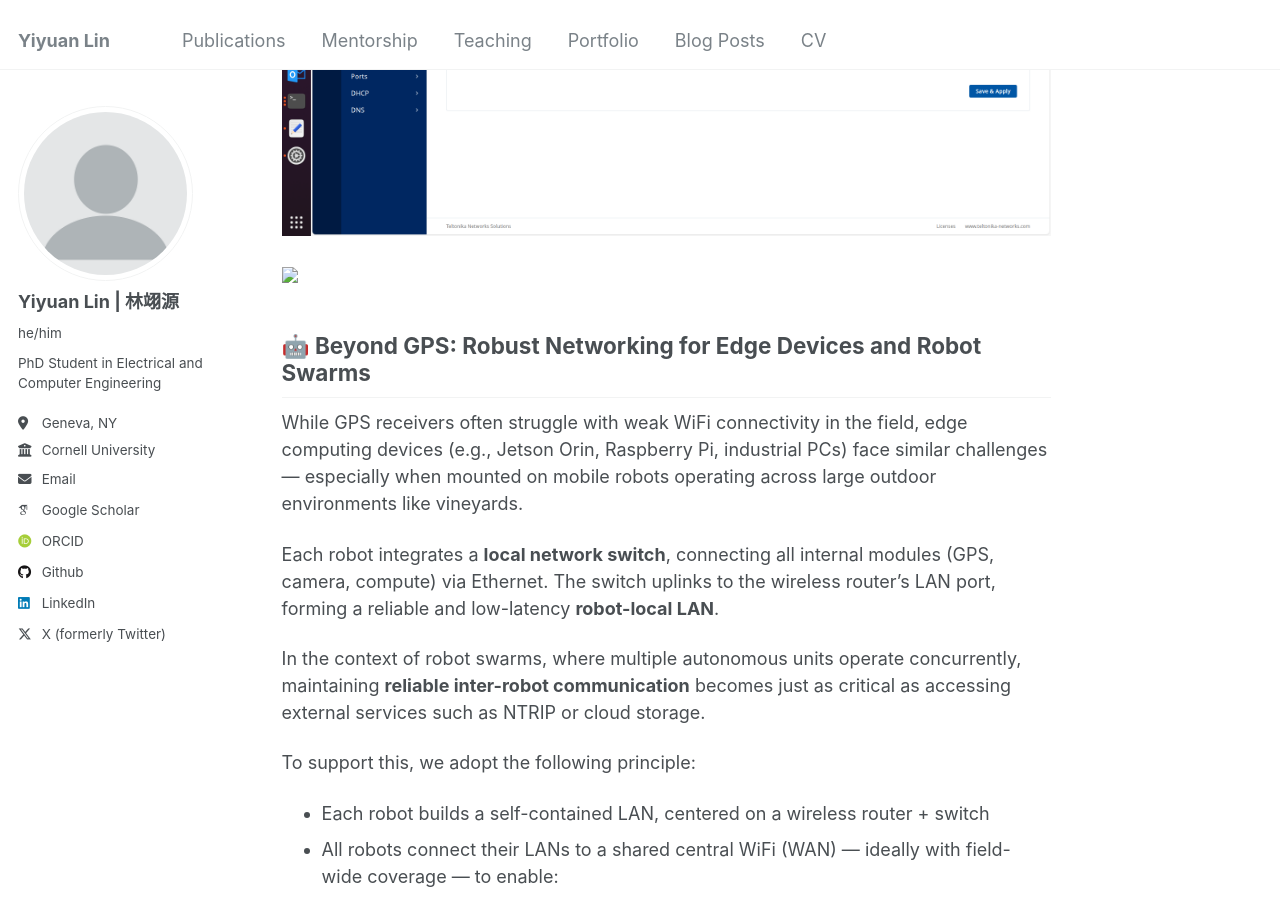
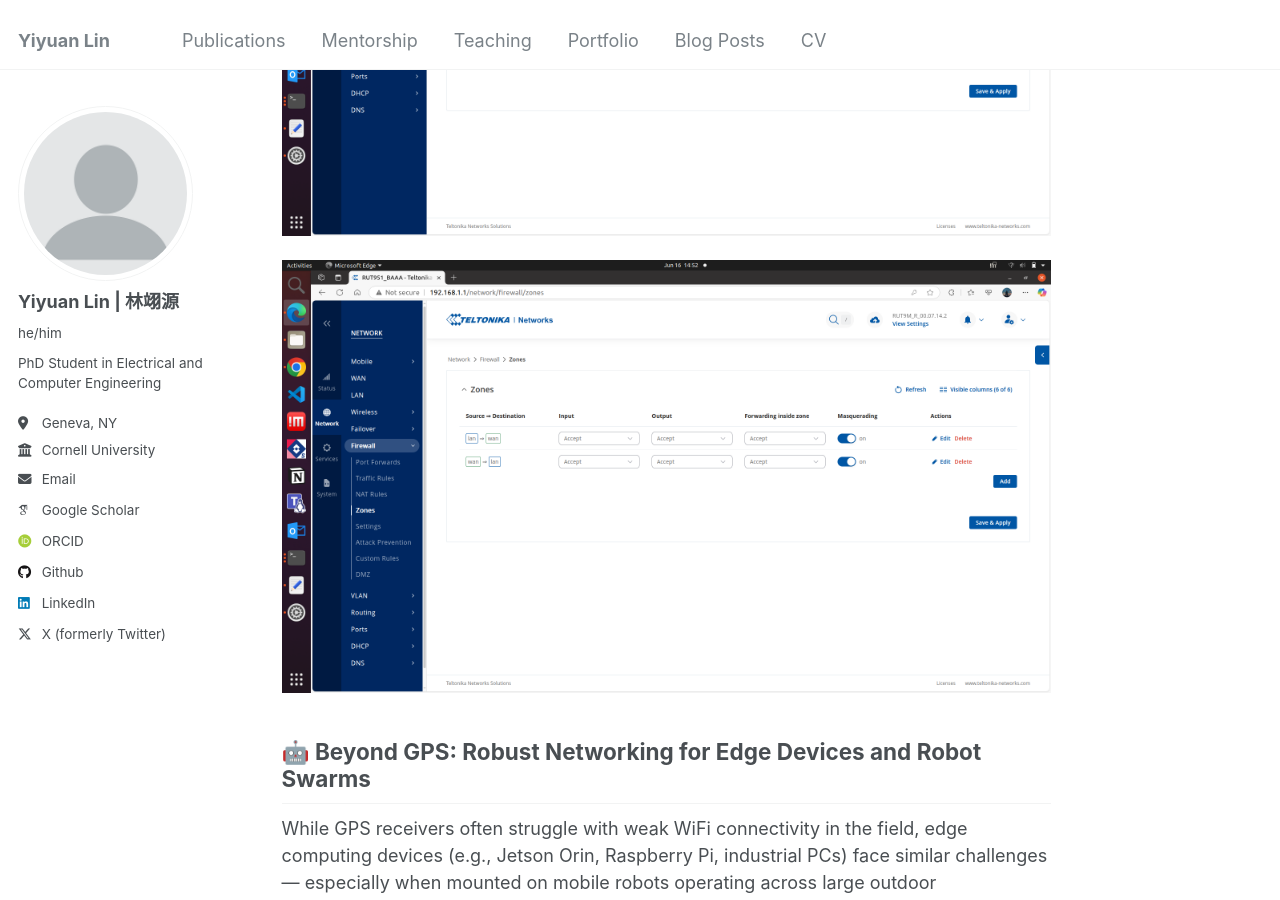
Before and after one commit to YiyuanLinXX/YiyuanLinXX.github.io, a Jekyll site: the page built from _posts/2025-04-26-wifi-relay.md, in a window 1280 px wide and 900 px high, scrolled down 2390 px. Built offline with Jekyll 4.4.1, drawn with Linux system fonts in a browser that asks for light colours; some web fonts are replaced.

Commit message:
update post for wifi relay

```diff
--- a/_posts/2025-04-26-wifi-relay.md
+++ b/_posts/2025-04-26-wifi-relay.md
@@ -86,7 +86,7 @@
 <img src='/images/posts/wifi_relay/client.png'>
 
 
-<img src='/images/images/posts/wifi_relay/zones.png'>
+<img src='/images/posts/wifi_relay/zones.png'>
 
 ## 🤖 Beyond GPS: Robust Networking for Edge Devices and Robot Swarms
 
```
